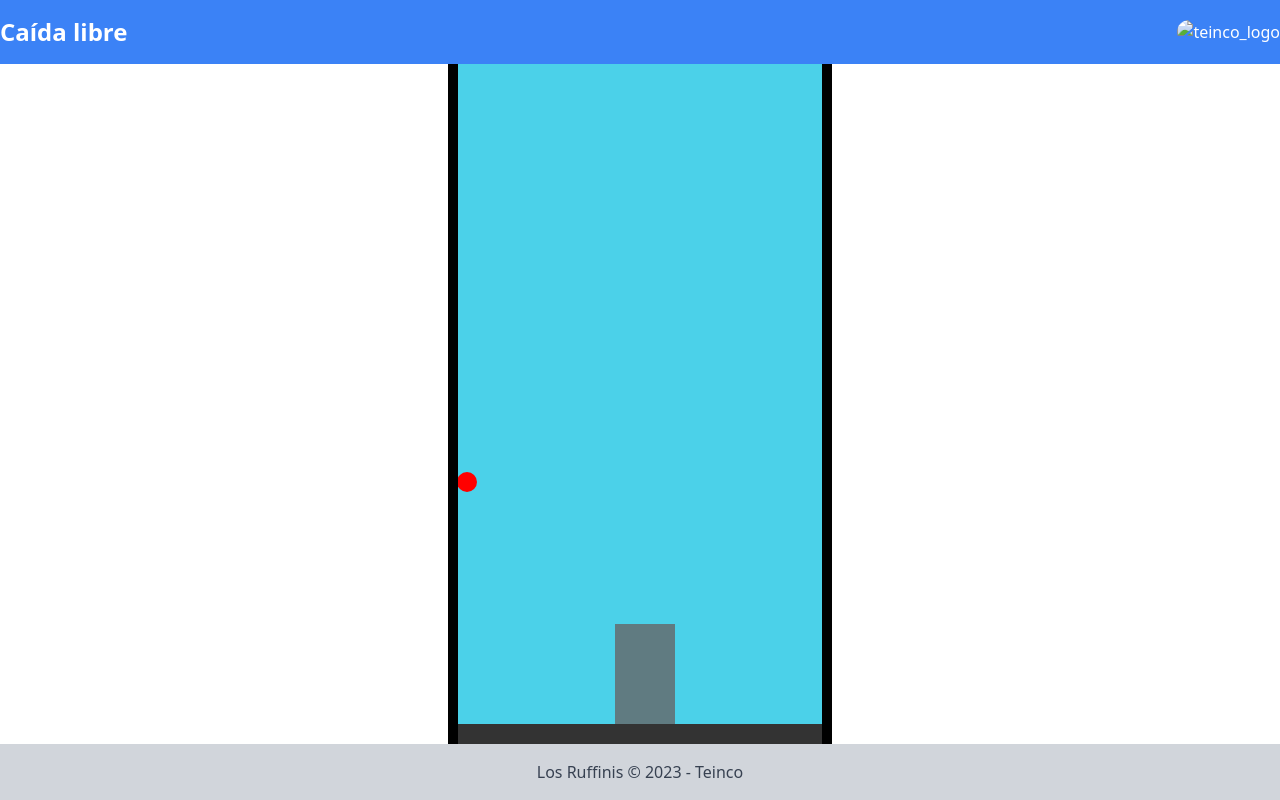
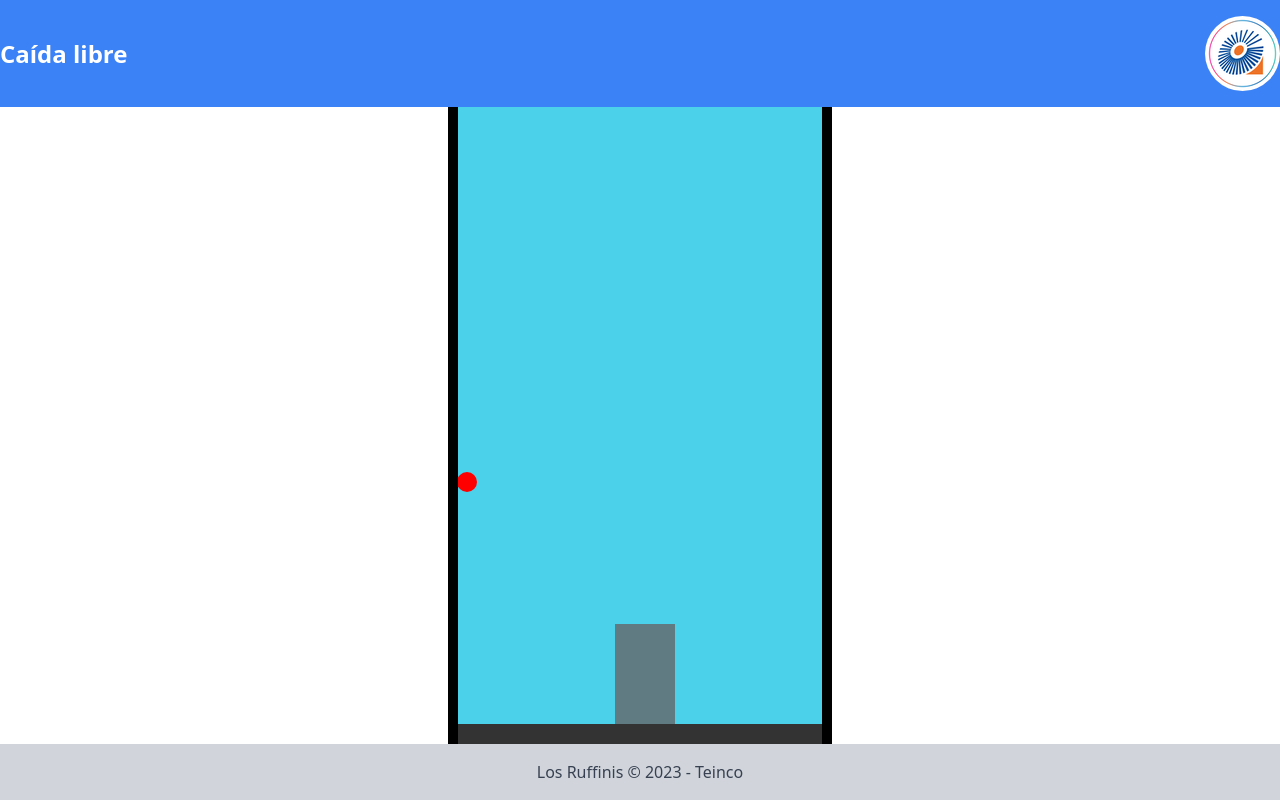
Before and after one commit to Darwin12jj/F-sics_page, a plain HTML site: page Caída libre/caida_libre.html in a window 1280 px wide. Drawn offline with nearby package versions, Linux system fonts and the light colour scheme.

Commit message:
Update logo in games

```diff
--- a/Caída libre/caida_libre.html
+++ b/Caída libre/caida_libre.html
@@ -21,7 +21,7 @@
         </a>
         <a href="https://teinco.edu.co/">
           <img
-            src="Imgs/teinco_logo.png"
+            src="/Imgs/teinco_logo.png"
             alt="teinco_logo"
             class="rounded-full w-50"
           />
```
Also changed, not shown: MRUA/mrua.html (+1 -1 lines), Movimiento parabólico/mp.html (+1 -1 lines).
